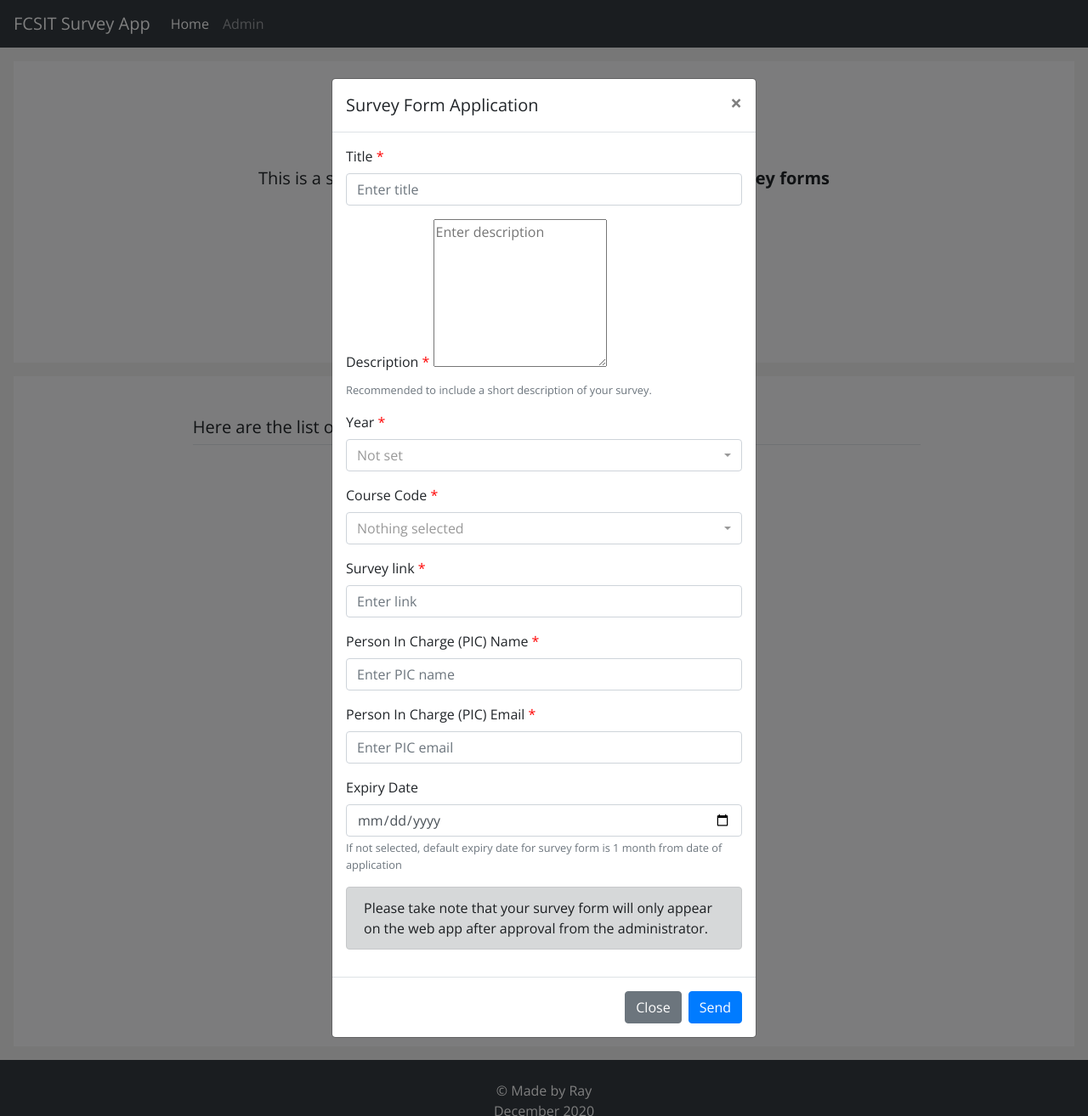
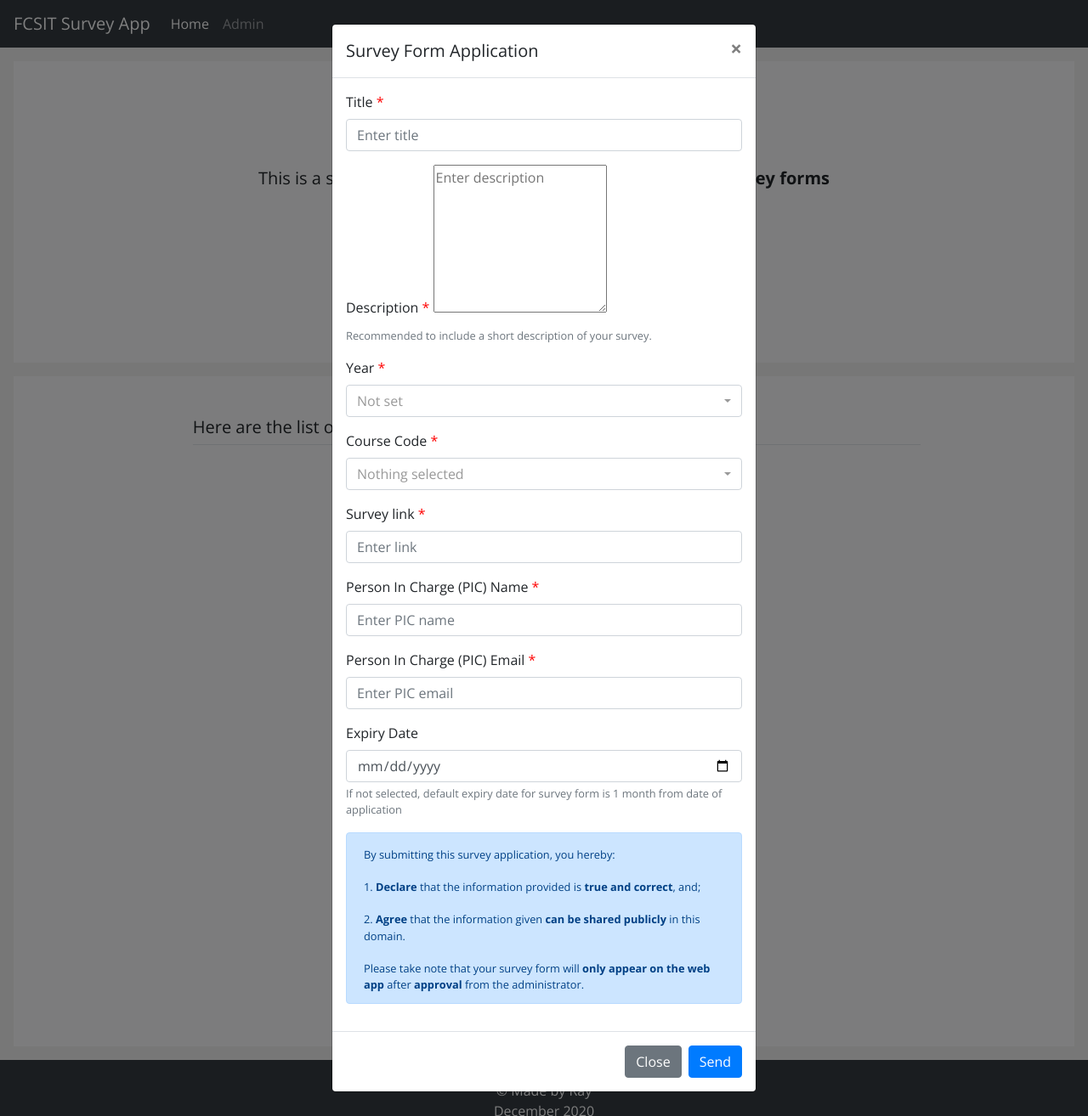
Before and after one commit to mdrhmn/fcsit-survey-app, a Django app: page / in a window 1280 px wide, after a click on "Add My Survey". Shown: the whole page at 85% size. Run offline with Django 3.2, Linux system fonts and the light colour scheme; data that the repository does not hold is empty; some libraries are stand-ins or nearby versions.

Commit message:
Added terms and conditions primary alert inside survey application modal form

```diff
--- a/main/templates/home.html
+++ b/main/templates/home.html
@@ -982,10 +982,23 @@
                         <!-- <div class="invalid-feedback">Please enter the survey PIC/representative's email.</div> -->
                     </div>
 
-                    <div class="alert alert-dark" role="alert">
+                    <div class="alert alert-primary" role="alert">
+                        <small class="form-text">
+                        By submitting this survey application, you hereby:
+                        <br><br>
+                        1. <b>Declare</b> that the information provided is <b>true
+                        and correct</b>, and;
+                        <br><br>
+                        2. <b>Agree</b> that the information given <b>can be shared publicly</b> in this domain.
+                        <br><br>
+                        Please take note that your survey form will <b>only appear on the web app</b> after <b>approval</b> from the
+                        administrator.</small>
+                    </div>
+
+                    <!-- <div class="alert alert-dark" role="alert">
                         Please take note that your survey form will only appear on the web app after approval from the
                         administrator.
-                    </div>
+                    </div> -->
                 </div>
                 <div class="modal-footer">
                     <button type="button" class="btn btn-secondary" data-dismiss="modal">Close</button>
```
